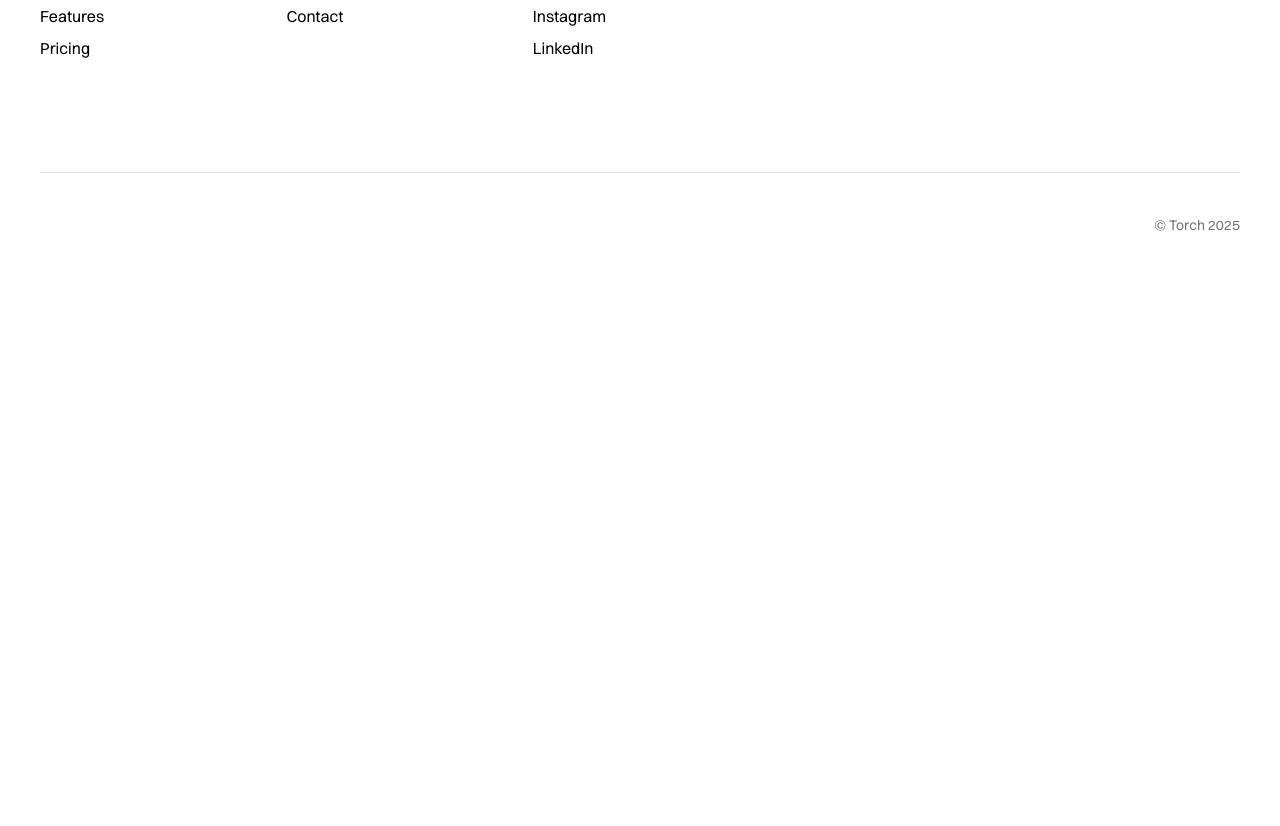
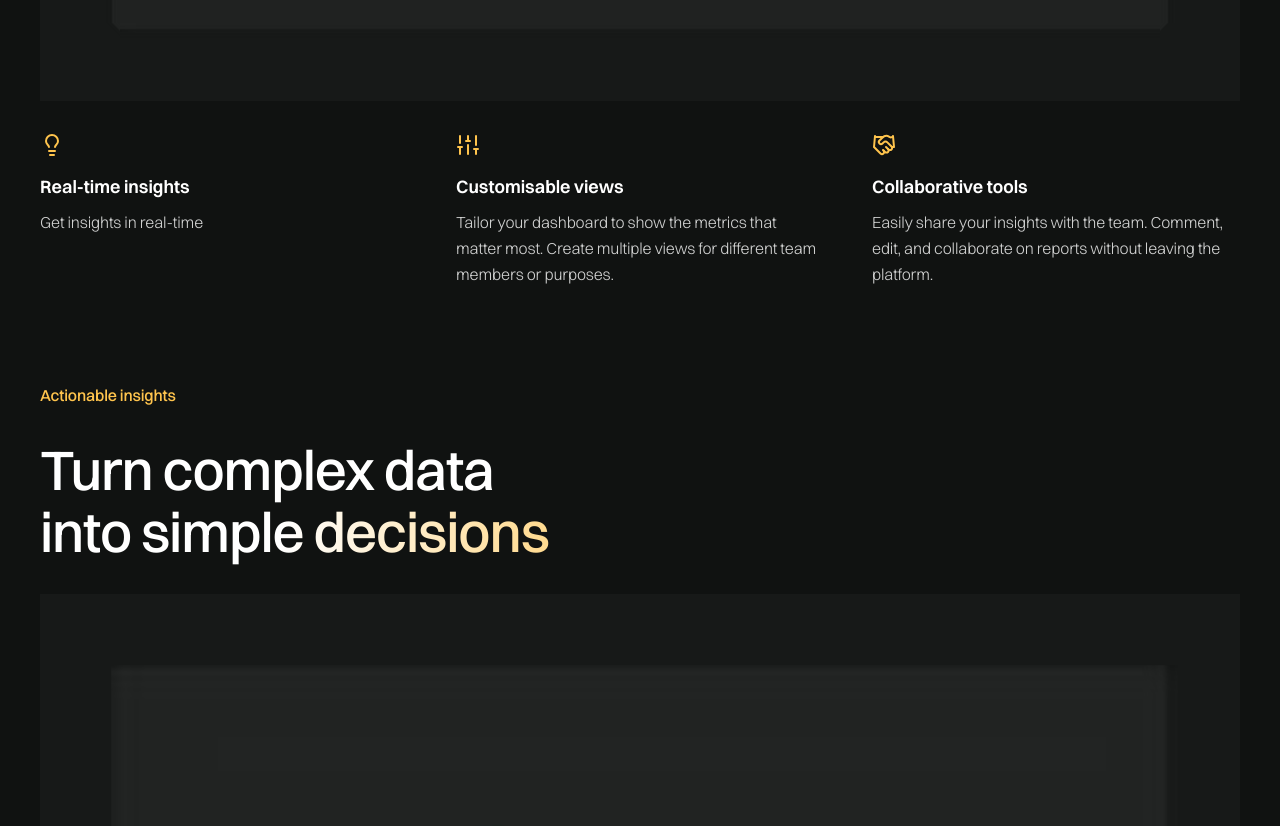
Before and after one commit to mohamedyasser27/torch-clone, a Next.js app: page /features in a window 1280 px wide. Before the commit this address had no page. Shown: the part 980-1806 px from the top of the page. Before the commit the page ends 1313 px from the top, so only its background shows below. Built offline with nearby package versions, Linux system fonts and the light colour scheme.

Commit message:
feat: add features page

```diff
--- /dev/null
+++ b/src/app/features/page.tsx
@@ -0,0 +1,106 @@
+import {
+	AlarmClock,
+	Handshake,
+	Layout,
+	Lightbulb,
+	RefreshCw,
+	Sliders,
+} from "lucide-react";
+import { Metadata } from "next";
+
+import CTASection from "@/components/CTASection";
+import FaqSection from "@/components/FaqSection";
+import SingleFeatureSection from "@/components/SingleFeatureSection";
+import { createMetadata } from "@/lib/constants";
+
+export const metadata: Metadata = createMetadata({
+	title: "Features",
+	description:
+		"Discover Torch's powerful features: real-time insights, customizable dashboards, automated reports, trend analysis, and seamless integrations. Transform your data into actionable decisions.",
+	path: "/features",
+	imageAlt: "Torch Analytics Features - Data Visualization and Insights",
+});
+
+export default function FeaturesPage() {
+	return (
+		<main className="min-h-dvh">
+			<SingleFeatureSection
+				title="Real-time insights for faster decisions"
+				subtitle="Data at your fingertips"
+				image="/real-time-illustration.avif"
+				features={[
+					{
+						icon: <Lightbulb />,
+						title: "Real-time insights",
+						description: "Get insights in real-time",
+					},
+					{
+						icon: <Sliders />,
+						title: "Customisable views",
+						description:
+							"Tailor your dashboard to show the metrics that matter most. Create multiple views for different team members or purposes.",
+					},
+					{
+						icon: <Handshake />,
+						title: "Collaborative tools",
+						description:
+							"Easily share your insights with the team. Comment, edit, and collaborate on reports without leaving the platform.",
+					},
+				]}
+			/>
+			<SingleFeatureSection
+				title="Turn complex data into simple decisions"
+				subtitle="Actionable insights"
+				image="/charts-illustration.avif"
+				features={[
+					{
+						icon: <Sliders />,
+						title: "Automated reports",
+						description:
+							"Save time with automated, scheduled reports. Get the insights you need, delivered straight to your inbox.",
+					},
+					{
+						icon: <Lightbulb />,
+						title: "Trend analysis",
+						description:
+							"Discover patterns and trends in your data effortlessly. Visualise historical data to forecast future performance.",
+					},
+					{
+						icon: <Handshake />,
+						title: "Interactive charts",
+						description:
+							"Dive deeper into your data with interactive charts. Hover and click for more detailed insights and breakdowns.",
+					},
+				]}
+			/>
+			<SingleFeatureSection
+				title="Turn complex data into simple decisions"
+				subtitle="Actionable insights"
+				image="/charts-illustration.avif"
+				features={[
+					{
+						icon: <AlarmClock />,
+						title: "Quick setup",
+						description:
+							"Get started fast with easy integrations. Connect your existing tools and platforms with just a few clicks.",
+					},
+					{
+						icon: <RefreshCw />,
+						title: "Data synchronisation",
+						description:
+							"Keep everything in sync. Torch ensures that data flows seamlessly between all your connected apps, so nothing is ever out of date.",
+					},
+					{
+						icon: <Layout />,
+						title: "No-code integrations",
+						description:
+							"No need for technical expertise. Set up integrations without writing a single line of code, making it accessible to everyone on your team.",
+					},
+				]}
+			/>
+
+			<FaqSection />
+			<CTASection />
+		</main>
+	);
+}
```
